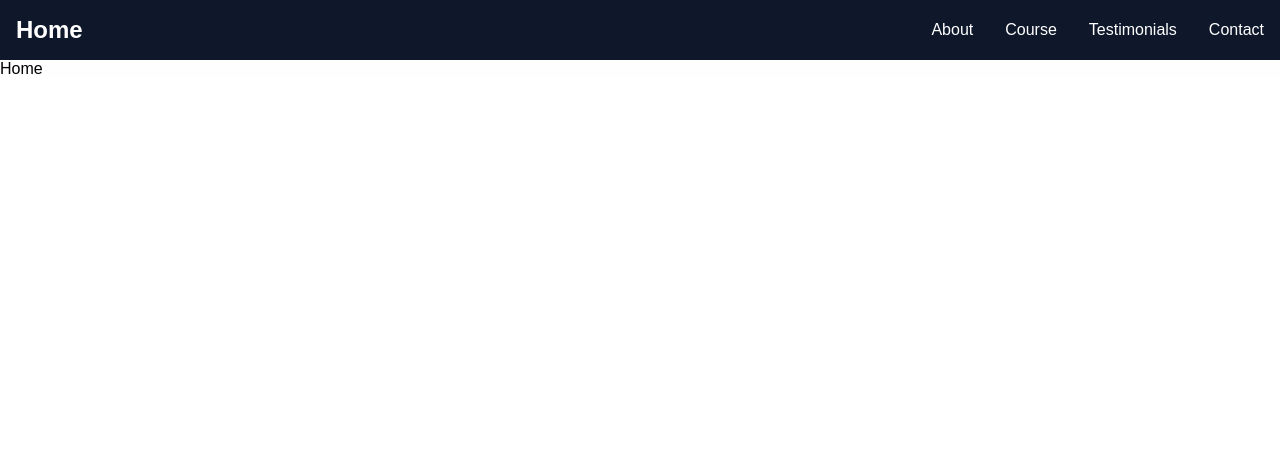
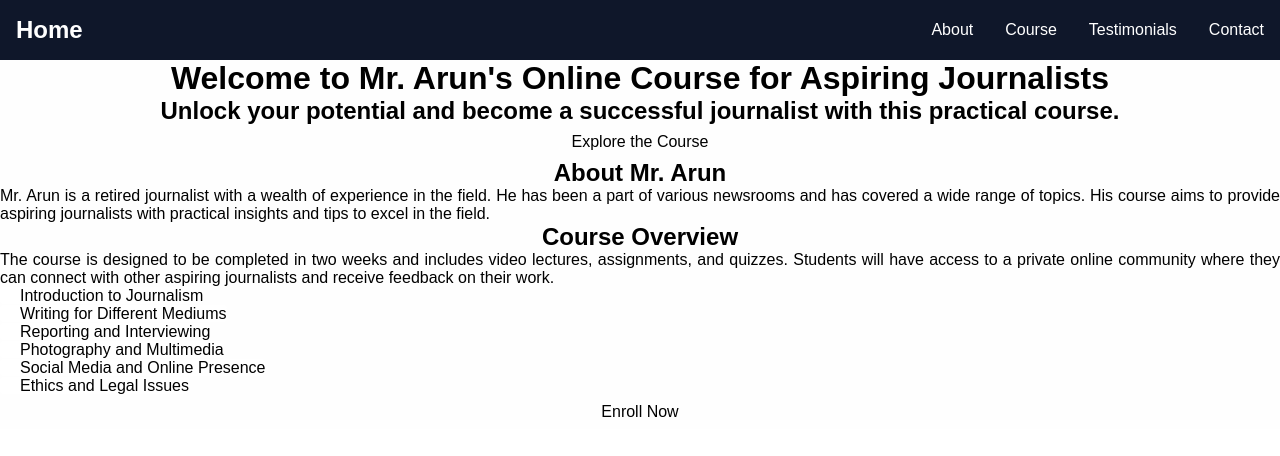
Before and after one commit to VangavarapuAnitha/projectaveasa, a React (Create React App) app: page / in a window 1280 px wide. Shown: the top 456 px of the page. Built offline with nearby package versions, Linux system fonts and the light colour scheme.

Commit message:
added content to the home page

```diff
--- /dev/null
+++ b/src/components/pages/Home.css
@@ -0,0 +1,34 @@
+.home h1,
+h2 {
+  text-align: center;
+}
+.home a {
+  display: block;
+  text-decoration: none;
+  color: black;
+  padding: 0.5rem;
+  margin: 0 0.5rem;
+  border-radius: 0.5rem;
+  text-align: center;
+}
+.home-container p {
+  text-align: justify;
+}
+.home-container ul li span {
+  padding-left: 20px;
+  background-color: #fff;
+  border-radius: 0.2rem;
+}
+@media (max-width: 480px) {
+  .home h1,
+  h2 {
+    text-align: justify;
+  }
+  .home-container h2 {
+    text-align: center;
+  }
+  .home-container img {
+    position: relative;
+    left: 90px;
+  }
+}
--- a/src/components/pages/Home.js
+++ b/src/components/pages/Home.js
@@ -1,7 +1,55 @@
 import React from "react";
+import "./Home.css";
+import { Link } from "react-router-dom";
 
 const Home = () => {
-  return <div>Home</div>;
+  return (
+    <div className="home">
+      <h1>Welcome to Mr. Arun's Online Course for Aspiring Journalists</h1>
+      <h2>
+        Unlock your potential and become a successful journalist with this
+        practical course.
+      </h2>
+      <Link to="/Course">Explore the Course</Link>
+      <div className="home-container">
+        <h2>About Mr. Arun</h2>
+        <p>
+          Mr. Arun is a retired journalist with a wealth of experience in the
+          field. He has been a part of various newsrooms and has covered a wide
+          range of topics. His course aims to provide aspiring journalists with
+          practical insights and tips to excel in the field.
+        </p>
+        <h2>Course Overview</h2>
+        <p>
+          The course is designed to be completed in two weeks and includes video
+          lectures, assignments, and quizzes. Students will have access to a
+          private online community where they can connect with other aspiring
+          journalists and receive feedback on their work.
+        </p>
+        <ul>
+          <li>
+            <span>Introduction to Journalism</span>
+          </li>
+          <li>
+            <span>Writing for Different Mediums</span>
+          </li>
+          <li>
+            <span>Reporting and Interviewing</span>
+          </li>
+          <li>
+            <span>Photography and Multimedia</span>
+          </li>
+          <li>
+            <span>Social Media and Online Presence</span>
+          </li>
+          <li>
+            <span>Ethics and Legal Issues</span>
+          </li>
+        </ul>
+      </div>
+      <Link to="/Enroll">Enroll Now</Link>
+    </div>
+  );
 };
 
 export default Home;
```
